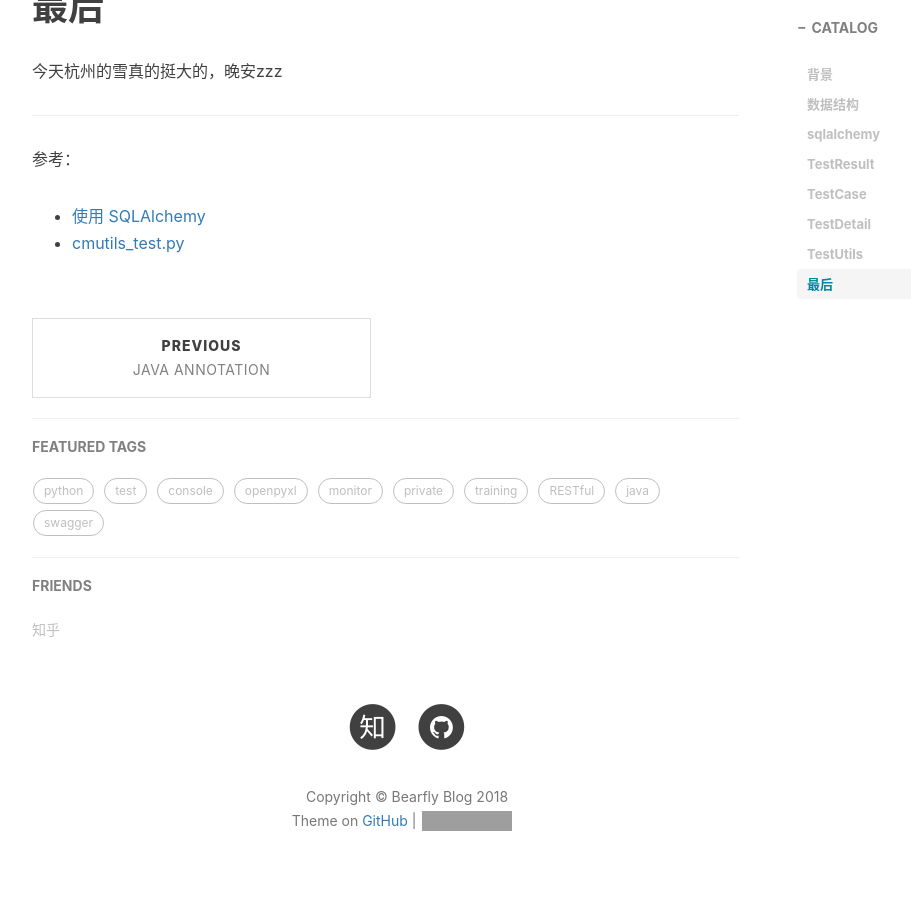
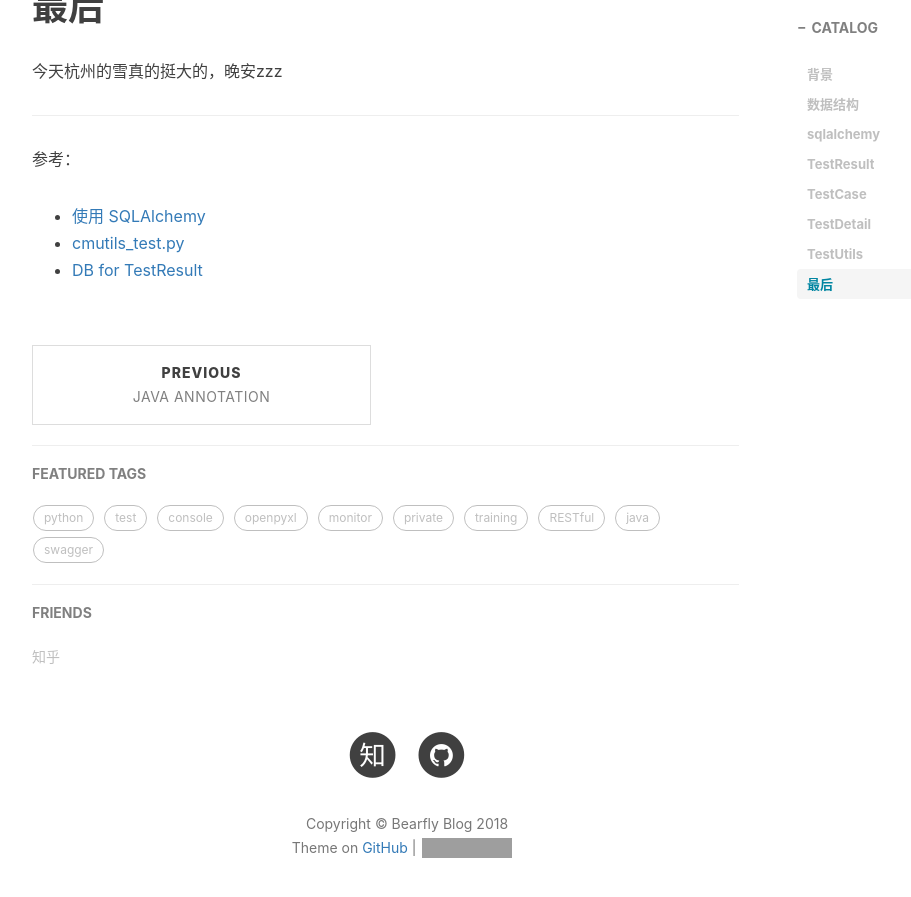
Before and after one commit to bearfly1990/bearfly.github.io, a Jekyll site: the page built from _posts/2018/12/2018-12-08-TestResultDBImplement.md, in a window 1280 px wide and 900 px high, scrolled down 3724 px. Shown: the top 897 px of the window, without its empty margins (233-1144 px from the left). Built offline with Jekyll 4.4.1, drawn with Linux system fonts in a browser that asks for light colours; nearby versions of some CDN libraries; comment, search, counter and statistics services are not loaded; grey boxes are pictures that could not be loaded.

Commit message:
add reference

```diff
--- a/_posts/2018/12/2018-12-08-TestResultDBImplement.md
+++ b/_posts/2018/12/2018-12-08-TestResultDBImplement.md
@@ -136,3 +136,4 @@ class TestResultUtils():
 
 - [使用 SQLAlchemy](https://www.liaoxuefeng.com/wiki/001374738125095c955c1e6d8bb493182103fac9270762a000/0014021031294178f993c85204e4d1b81ab032070641ce5000)
 - [cmutils_test.py](https://github.com/bearfly1990/PowerScript/blob/master/Python3/mylib/cmutils_test.py)
+- [DB for TestResult](https://bearfly1990.github.io/2018/12/02/TestResultDBDesign/)
```
